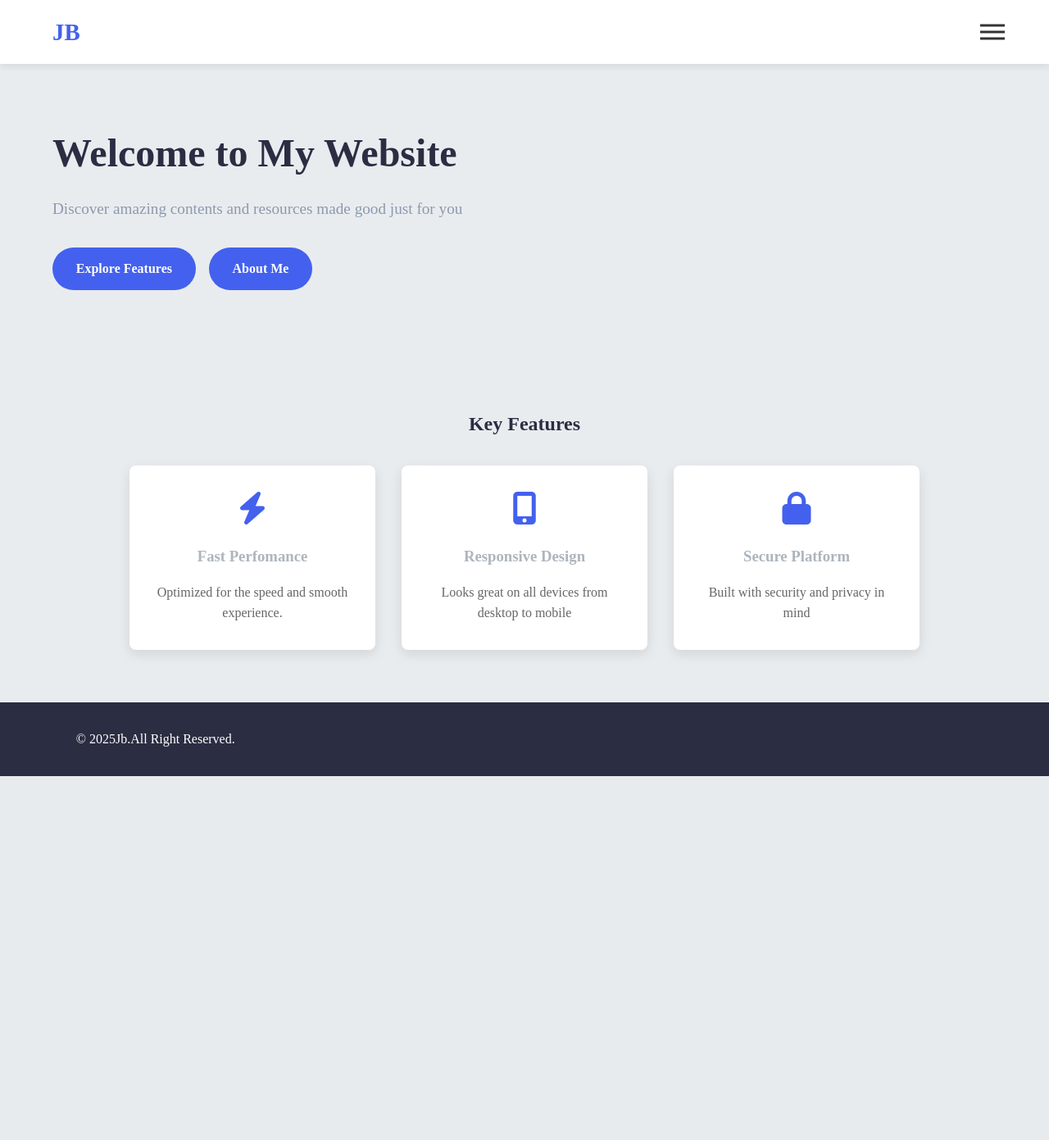
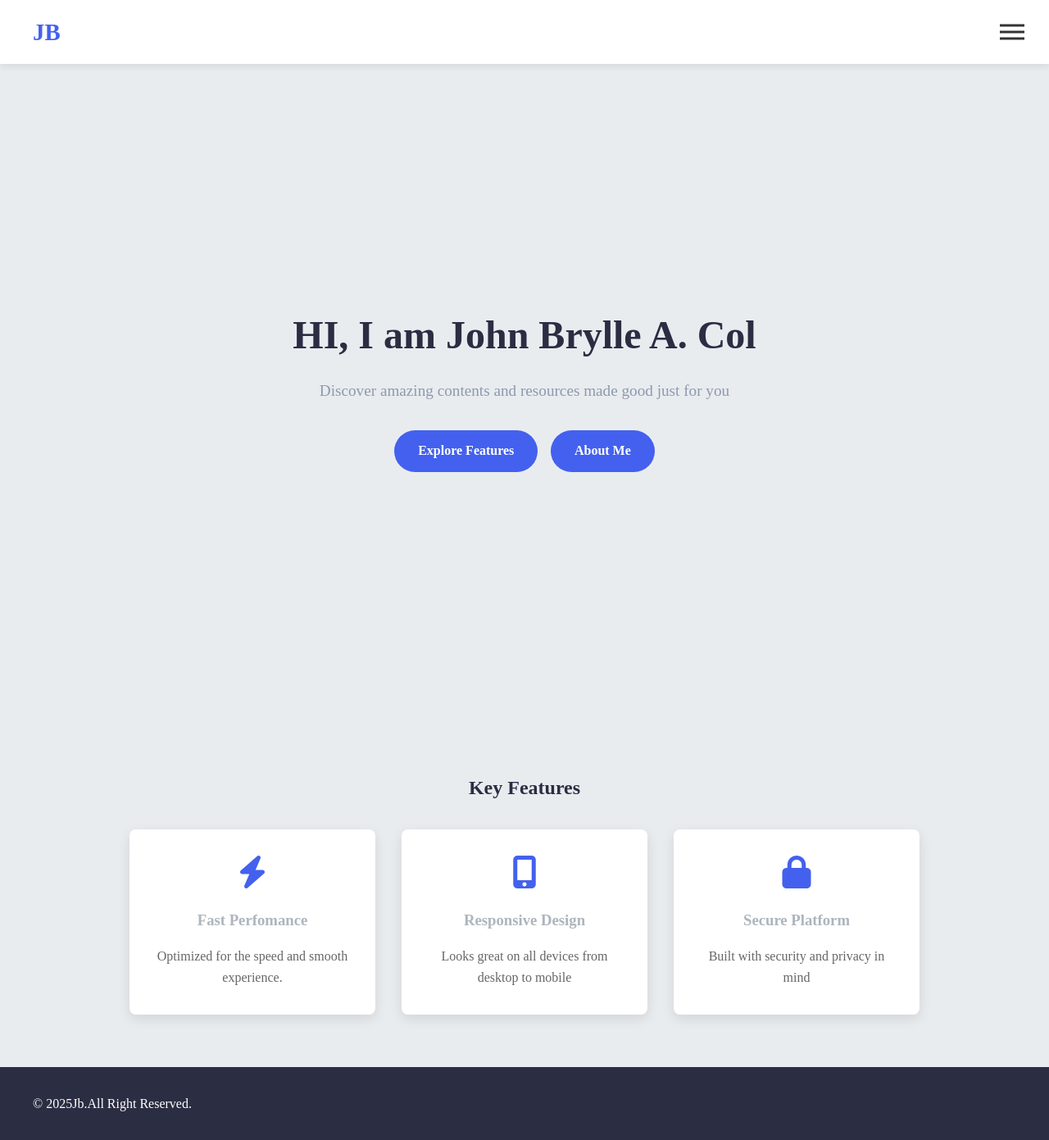
Before and after one commit to JohnbrylleCol2004/AD-Task-1, a PHP site: page / in a window 1280 px wide. Shown: the whole page at 82% size. Before the commit the page ends 947 px from the top, so only its background shows below. Run offline with PHP 8.4, Linux system fonts and the light colour scheme.

Commit message:
Refactor:Change the name in the hero section of index.php

```diff
--- a/assets/css/style.css
+++ b/assets/css/style.css
@@ -8,6 +8,10 @@
     --white: #ffffff;
     --gray: #e9ecef;
     --dark-gray: #adb5bd;
+}
+
+html{
+    scroll-behavior: smooth;
 }
 
 * {
@@ -169,25 +173,21 @@ img{
 
 .hero{
     padding: 5rem 0;
+    display: flex;
+    justify-content: center;
+    align-items: center;
+    min-height: 100vh;
 }
 
-.hero .container{
-    display: flex;
-    align-items: center;
-    gap: 3rem;
+.container{
+    width: 100%;
+    max-width: 1200px;
+    margin: 0 auto;
 }
-
 .hero-content{
-    flex: 1;
+   text-align: center;
+   width: 100%;
 }
-
-.hero-image{
-    flex: 1;
-    border-radius: 10px;
-    overflow: hidden;
-    box-shadow: 0 10px 30px rgba(0,0,0,0.1);
-}
-
 .hero h1{
     font-size: 3rem;
     margin-bottom: 1.5rem;
@@ -199,12 +199,16 @@ img{
     color: var(--text-light);
     margin-bottom: 2rem;
     max-width: 600px;
+    margin-left: auto;
+    margin-right: auto;
 }
 
 .buttons{
     display: flex;
     gap: 1rem;
     margin-top: 2rem;
+    justify-content: center;
+    flex-wrap: wrap;
 }
 
 .btn{
@@ -243,6 +247,7 @@ img{
 #features {
     text-align: center; /* Center all text */
     padding: 4rem 0;
+    scroll-margin: 80px;
 }
 #features .container{
     display: flex;
--- a/assets/js/script.js
+++ b/assets/js/script.js
@@ -35,3 +35,19 @@ document.addEventListener('DOMContentLoaded', function() {
         }
     });
 });
+
+document.querySelectorAll('a[href^="#"]').forEach(anchor => {
+    anchor.addEventListener('click', function (e) {
+        e.preventDefault();
+
+        const targetId = this.getAttribute('href');
+        const targetElement = document.querySelector(targetId);
+
+        if (targetElement) {
+            targetElement.scrollIntoView({
+                behavior: 'smooth',
+                block: 'start'
+            });
+        }
+    });
+});
--- a/index.php
+++ b/index.php
@@ -29,11 +29,11 @@
     <section class="hero">
         <div class="container">
             <div class="hero-content">
-            <h1>Welcome to My Website</h1>
+            <h1>HI, I am John Brylle A. Col</h1>
             <p class="subtitles">Discover amazing contents and resources made good just for you</p>
 
         <div class="buttons">
-            <a href="index.php" class="btn primary">Explore Features</a>
+            <a href="#features" class="btn primary">Explore Features</a>
             <a href="page/about.php" class="btn secondary">About Me</a>
         </div>
         </div>
```
Also changed, not shown: page/assets/css/style.css (+18 -12 lines), page/assets/js/script.js (+16 -0 lines), page/index.php (+2 -9 lines).
